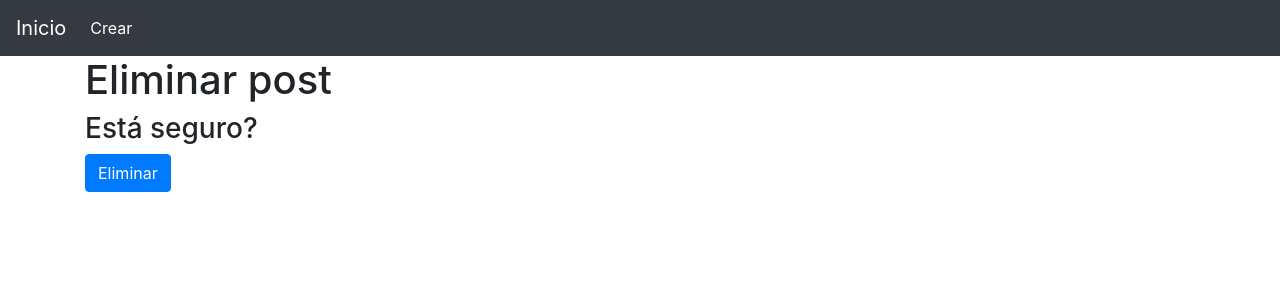
After one commit to SebastianFGarcia/BlogDjango, a Django app: template blog/myBlog/templates/Post/delete.html in a window 1280 px wide. The commit adds this page. Shown: the top 300 px of the page. Run offline with Django 3.2, Linux system fonts and the light colour scheme; the template is opened without the code that fills it, so the values that code supplies are empty; some libraries are stand-ins or nearby versions.

Commit message:
Añadiendo Vista y Accion de eliminar

```diff
--- /dev/null
+++ b/blog/myBlog/templates/Post/delete.html
@@ -0,0 +1,11 @@
+{% extends 'layout.html' %} {% block title %} Eliminar Post {% endblock %} {% block content %}
+
+<h1 class="h1">Eliminar post</h1>
+<h3 class="h3">Está seguro?</h3>
+<div class="form-group">
+    <form action="" method="post">
+        {% csrf_token %}
+        <button class="btn btn-primary" type="submit">Eliminar</button>
+    </form>
+</div>
+{% endblock %}
--- a/blog/myBlog/templates/Post/show.html
+++ b/blog/myBlog/templates/Post/show.html
@@ -1,7 +1,7 @@
 {% extends 'layout.html' %} {% block title %} {{ post.titulo_tag }} {% endblock %} {% block content %}
 <h1>
     {{ post.titulo }}</h1>
-<small>By: {{ post.autor.first_name }} {{ post.autor.last_name }} <a  href="{% url 'actualizar-publicacion' post.pk %}">[Editar]</a><br></small>
+<small>By: {{ post.autor.first_name }} {{ post.autor.last_name }} <a  href="{% url 'actualizar-publicacion' post.pk %}">[Editar]</a> <a  href="{% url 'eliminar-publicacion' post.pk %}">[Eliminar]</a><br></small>
 <hr>
 <br>
 <p>{{ post.cuerpo }}</p><br><br>
--- a/blog/myBlog/templates/home.html
+++ b/blog/myBlog/templates/home.html
@@ -3,7 +3,7 @@
 <h1>Publicación</h1>
 <ul>
     {% for post in object_list %}
-    <li><a href="{% url 'detalle-publicacion' post.pk %}">{{ post.titulo }}</a> - {{post.autor.first_name}} {{post.autor.last_name}} <a href="{% url 'actualizar-publicacion' post.pk %}">[Editar]</a></li>
+    <li><a href="{% url 'detalle-publicacion' post.pk %}">{{ post.titulo }}</a> - {{post.autor.first_name}} {{post.autor.last_name}} <a href="{% url 'actualizar-publicacion' post.pk %}">[Editar]</a><a href="{% url 'eliminar-publicacion' post.pk %}">[Eliminar]</a></li>
     {% endfor %}
 </ul>
 {% endblock %}
--- a/blog/myBlog/urls.py
+++ b/blog/myBlog/urls.py
@@ -1,9 +1,10 @@
 from django.urls import path
-from .views import HomeView, DetallePublicacion, CrearPublicacion ,ActualizarPublicacion
+from .views import HomeView, DetallePublicacion, CrearPublicacion, ActualizarPublicacion, EliminarPublicacion
 
 urlpatterns = [
 	path('', HomeView.as_view(), name = "home"),
 	path('post/<int:pk>', DetallePublicacion.as_view(), name = 'detalle-publicacion'),
 	path('create/', CrearPublicacion.as_view(), name = 'crear_publicacion'),
-	path('post/edit/<int:pk>',ActualizarPublicacion.as_view(), name= 'actualizar-publicacion')
+	path('post/edit/<int:pk>',ActualizarPublicacion.as_view(), name= 'actualizar-publicacion'),
+	path('post/<int:pk>/delete', EliminarPublicacion.as_view(), name= 'eliminar-publicacion')
 ]
```
Also changed, not shown: blog/myBlog/views.py (+8 -1 lines).
